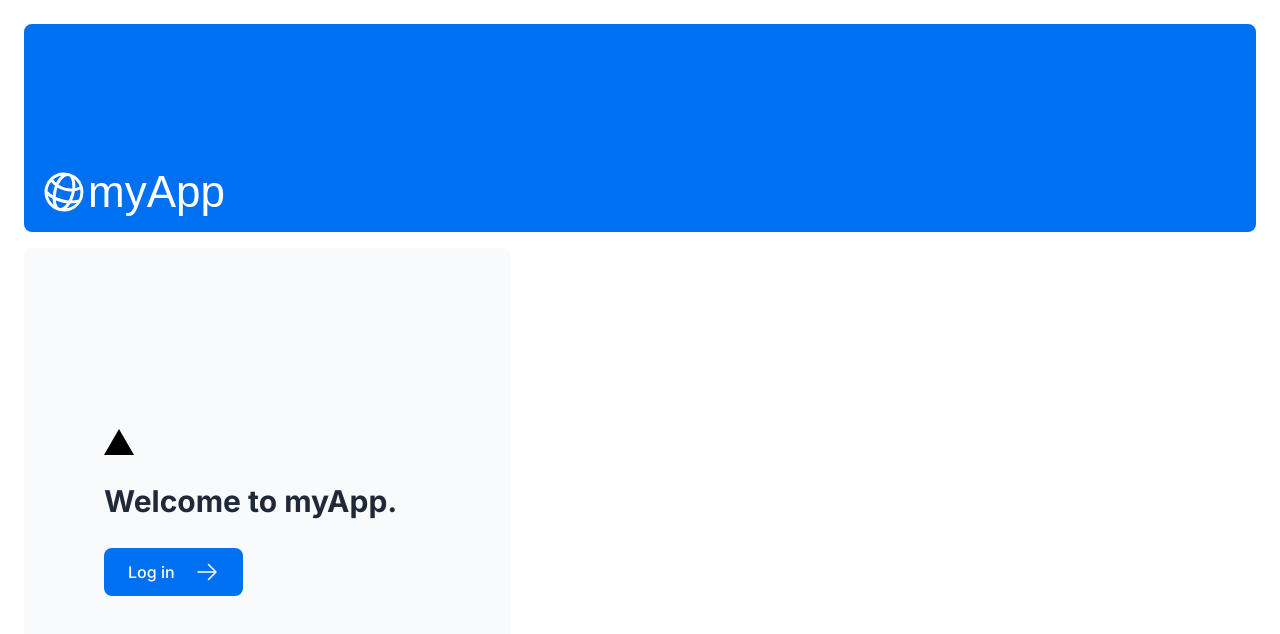
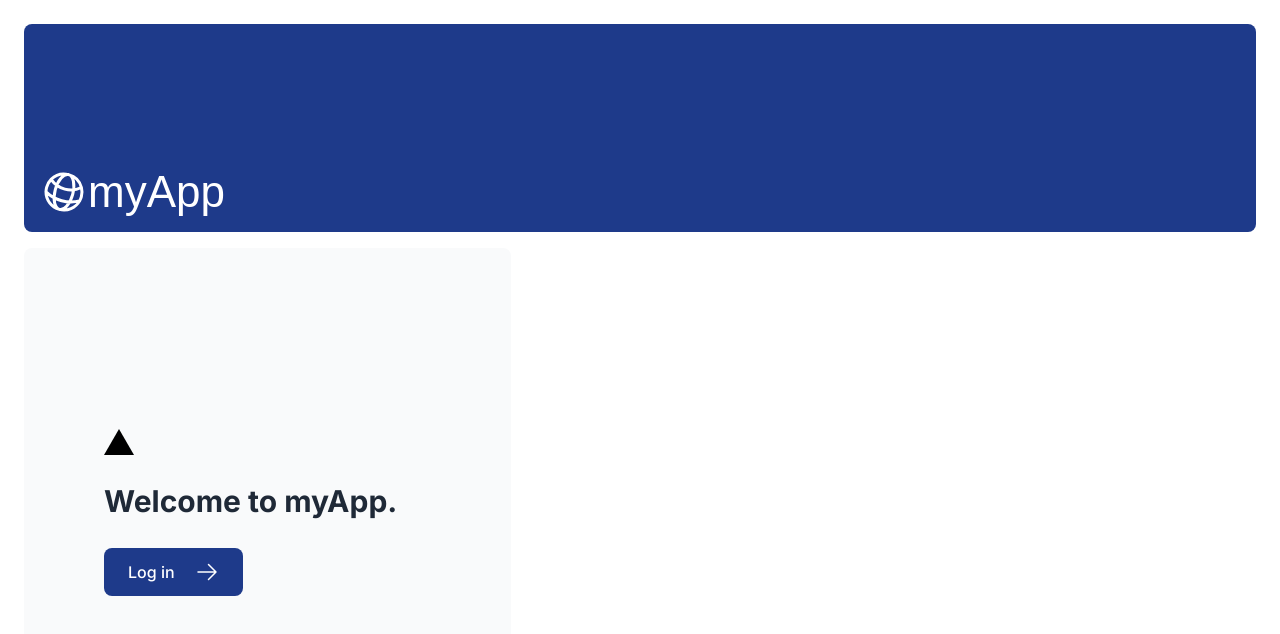
Before and after one commit to nathgsa/project, a Next.js app: page / in a window 1280 px wide. Shown: the top 634 px of the page. Built offline with nearby package versions, Linux system fonts and the light colour scheme; a web font is replaced by a local one.

Commit message:
modified file

```diff
--- a/app/page.tsx
+++ b/app/page.tsx
@@ -5,7 +5,7 @@ import Link from 'next/link';
 export default function Page() {
   return (
     <main className="flex min-h-screen flex-col p-6">
-      <div className="flex h-20 shrink-0 items-end rounded-lg bg-blue-500 p-4 md:h-52">
+      <div className="flex h-20 shrink-0 items-end rounded-lg bg-blue-900 p-4 md:h-52">
         {/* <AppLogo /> */}
         <AppLogo />
       </div>
@@ -19,7 +19,7 @@ export default function Page() {
           </p>
           <Link
             href="/login"
-            className="flex items-center gap-5 self-start rounded-lg bg-blue-500 px-6 py-3 text-sm font-medium text-white transition-colors hover:bg-blue-400 md:text-base"
+            className="flex items-center gap-5 self-start rounded-lg bg-blue-900 px-6 py-3 text-sm font-medium text-white transition-colors hover:bg-blue-400 md:text-base"
           >
             <span>Log in</span> <ArrowRightIcon className="w-5 md:w-6" />
           </Link>
```
